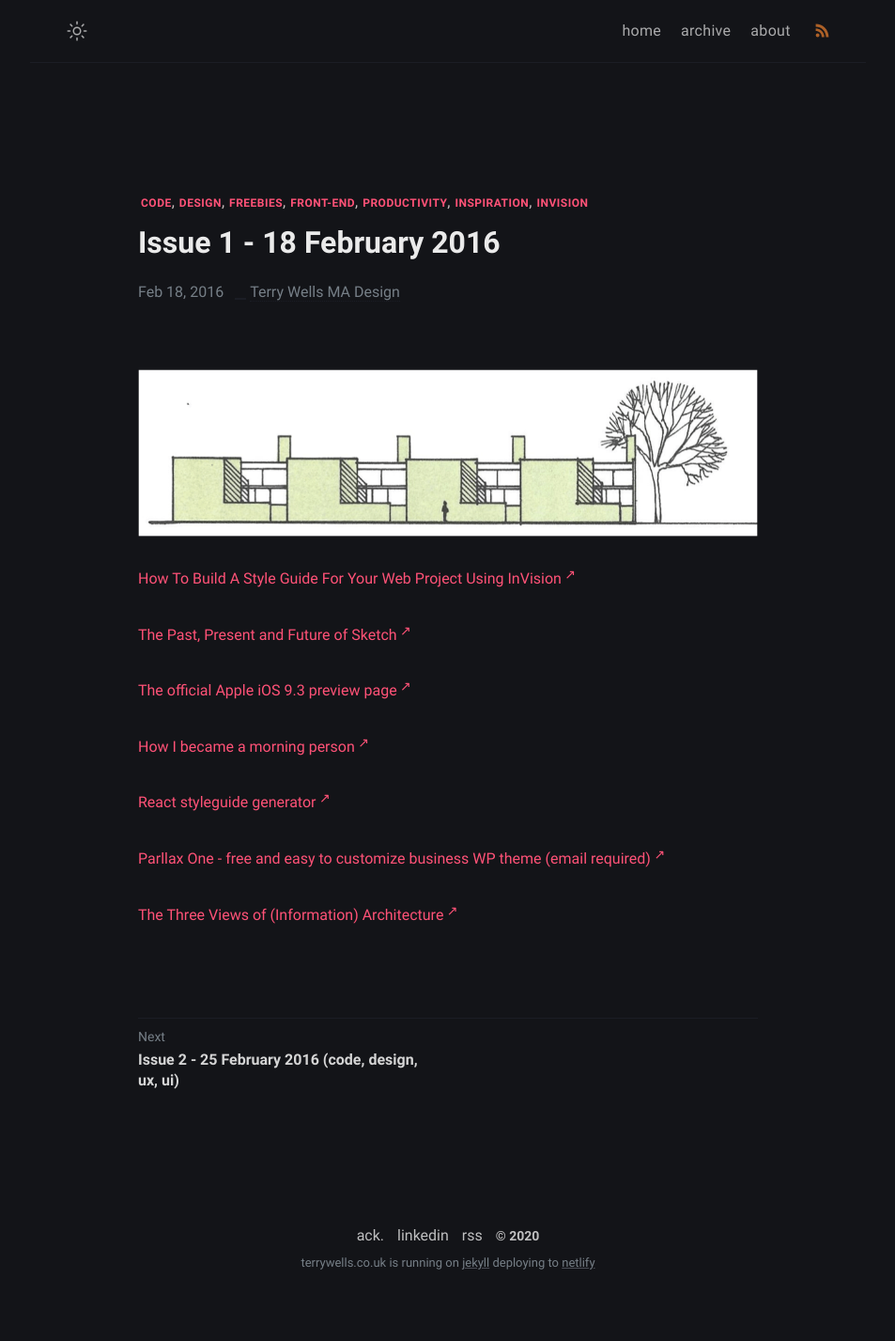
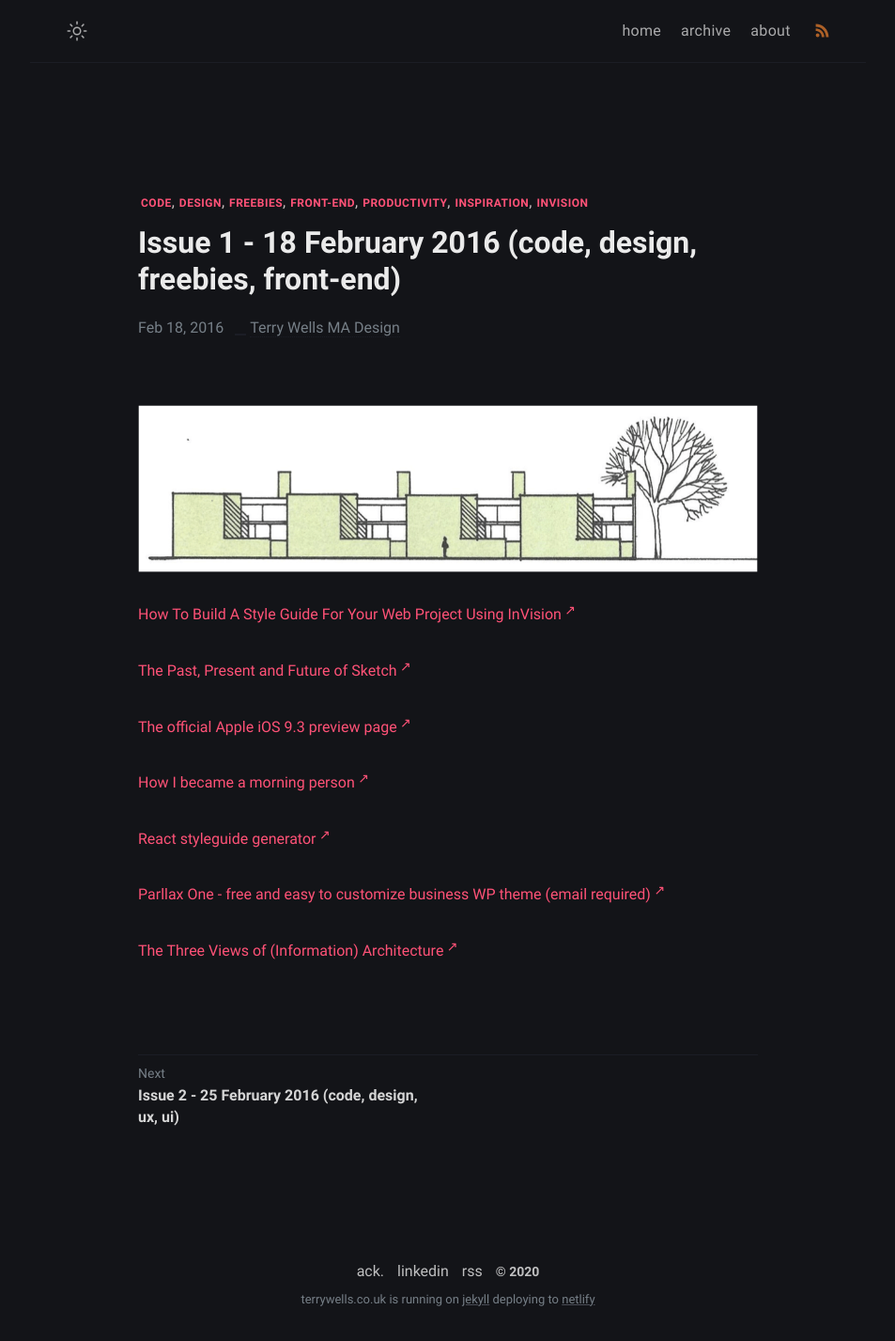
Before and after one commit to wristtattoo/jekyll-klise, a Jekyll site: the page built from _posts/2020-11-03-issue-1-18-february-2016.md, in a window 1280 px wide. Shown: the whole page at 94% size, without its empty margins (163-1116 px from the left). Built offline with Jekyll 4.4.1, drawn with Linux system fonts in a browser that asks for light colours; a script that is not in the unit is left out; before the commit the page ends 1388 px from its top, so only the background shows below that.

Commit message:
Update Links of The Week “2020-11-03-issue-1-18-february-2016”

```diff
--- a/_posts/2020-11-03-issue-1-18-february-2016.md
+++ b/_posts/2020-11-03-issue-1-18-february-2016.md
@@ -1,6 +1,6 @@
 ---
 layout: post
-title: Issue 1 - 18 February 2016
+title: Issue 1 - 18 February 2016 (code, design, freebies, front-end)
 tags: code design freebies front-end productivity inspiration InVision
 date: 2016-02-18T08:20:26.914Z
 ---
```
